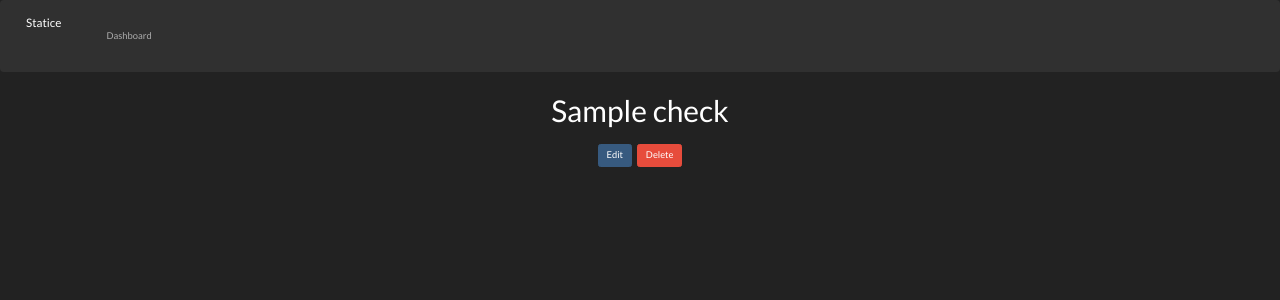
After one commit to averycrespi/statice, a Flask app: page /checks/view/outbound/1 in a window 1280 px wide. The commit adds this page. Shown: the top 300 px of the page. Run offline with Flask 2, Linux system fonts and the light colour scheme; tables that the repository leaves empty hold one stand-in row (values such as "Sample post"); some libraries are stand-ins or nearby versions.

Commit message:
Implement outbound check creation/deletion

```diff
--- a/app/checks/__init__.py
+++ b/app/checks/__init__.py
@@ -1,7 +1,7 @@
 from flask import Blueprint
 
 
-bp = Blueprint("checks", __name__)
+bp = Blueprint("checks", __name__, template_folder="templates")
 
 
 from app.checks import routes
--- a/app/checks/forms.py
+++ b/app/checks/forms.py
@@ -13,3 +13,7 @@ class CreateOutboundCheckForm(FlaskForm):
     def validate_name(self, name):
         if OutboundCheck.query.filter_by(name=name.data).first():
             raise ValidationError("Please use a different name.")
+
+
+class DeleteOutboundCheckForm(FlaskForm):
+    delete = SubmitField("Delete")
--- a/app/checks/routes.py
+++ b/app/checks/routes.py
@@ -2,8 +2,14 @@ from flask import render_template, redirect, url_for, flash
 
 from app import db
 from app.checks import bp
-from app.checks.forms import CreateOutboundCheckForm
+from app.checks.forms import CreateOutboundCheckForm, DeleteOutboundCheckForm
 from app.models import OutboundCheck
+
+
+@bp.route("/view/outbound/<id>")
+def view_outbound_check(id):
+    check = OutboundCheck.query.filter_by(id=id).first()
+    return render_template("view_outbound_check.html", outbound_check=check)
 
 
 @bp.route("/create/outbound", methods=["GET", "POST"])
@@ -13,6 +19,26 @@ def create_outbound_check():
         check = OutboundCheck(name=form.name.data, url=form.url.data)
         db.session.add(check)
         db.session.commit()
-        flash("Outbound check {} has been created!".format(form.name.data), "info")
+        flash(
+            "Outbound check {name} has been created.".format(name=form.name.data),
+            "info",
+        )
         return redirect(url_for("dashboard.dashboard"))
     return render_template("create_outbound_check.html", form=form)
+
+
+@bp.route("/delete/outbound/<id>", methods=["GET", "POST"])
+def delete_outbound_check(id):
+    check = OutboundCheck.query.filter_by(id=id).first()
+    if not check:
+        flash("Check not found.", "warning")
+        return redirect(url_for("dashboard.dashboard"))
+    form = DeleteOutboundCheckForm()
+    if form.validate_on_submit():
+        db.session.delete(check)
+        db.session.commit()
+        flash("Outbound check {name} has been deleted.".format(name=check.name), "info")
+        return redirect(url_for("dashboard.dashboard"))
+    return render_template(
+        "delete_outbound_check.html", form=form, outbound_check=check
+    )
--- a/app/templates/create_outbound_check.html
+++ b/app/checks/templates/create_outbound_check.html
@@ -3,5 +3,6 @@
 {% import "bootstrap/wtf.html" as wtf %}
 
 {% block app_content %}
+    <h1>Create Outbound Check</h1>
     {{ wtf.quick_form(form, button_map={"submit": "success"}) }}
 {% endblock %}
--- /dev/null
+++ b/app/checks/templates/view_outbound_check.html
@@ -0,0 +1,13 @@
+{% extends "base.html" %}
+
+{% block app_content %}
+    {% if outbound_check %}
+        <div align="center">
+            <h1>{{ outbound_check.name }}<h1>
+            <a class="btn btn-primary" href="#">Edit</a>
+            <a class="btn btn-danger" href="{{ url_for("checks.delete_outbound_check", id=outbound_check.id) }}">Delete</a>
+        </div>
+    {% else %}
+        <p>Check not found.<p>
+    {% endif %}
+{% endblock %}
--- a/app/dashboard/__init__.py
+++ b/app/dashboard/__init__.py
@@ -1,7 +1,7 @@
 from flask import Blueprint
 
 
-bp = Blueprint("dashboard", __name__)
+bp = Blueprint("dashboard", __name__, template_folder="templates")
 
 
 from app.dashboard import routes
--- a/app/templates/_outbound_table.html
+++ b/app/dashboard/templates/_outbound_table.html
@@ -3,6 +3,7 @@
         <tr>
             <th scope="col">Name</th>
             <th scope="col">URL</th>
+            <th scope="col"></th>
         </tr>
     </thead>
     <tbody>
@@ -10,10 +11,11 @@
             <tr class="table-info">
                 <th scope="row">{{ check.name }}</th>
                 <td>{{ check.url }}</td>
+                <td><a class="btn btn-primary" href="{{ url_for("checks.view_outbound_check", id=check.id) }}">View</th>
             </tr>
         {% endfor %}
         <tr>
-            <td><a class="btn btn-primary" href="{{ url_for("checks.create_outbound_check") }}">New</a></td>
+            <td><a class="btn btn-success" href="{{ url_for("checks.create_outbound_check") }}">New</a></td>
         </tr>
     </tbody>
 </table>
--- a/app/templates/base.html
+++ b/app/templates/base.html
@@ -15,7 +15,7 @@
 
 {% block navbar %}
     <nav class="navbar navbar-expand navbar-dark bg-dark">
-        <a class="navbar-brand" href="#">Statice</a>
+        <a class="navbar-brand" href="/">Statice</a>
         <div class="collapse navbar-collapse">
             <div class="navbar-nav">
                 <a class="nav-item nav-link" href="{{ url_for("dashboard.dashboard") }}">Dashboard</a>
```
Also changed, not shown: app/checks/templates/delete_outbound_check.html (added, +12 -0 lines), app/dashboard/templates/_inbound_table.html (renamed from app/templates/_inbound_table.html), app/dashboard/templates/dashboard.html (renamed from app/templates/dashboard.html).
